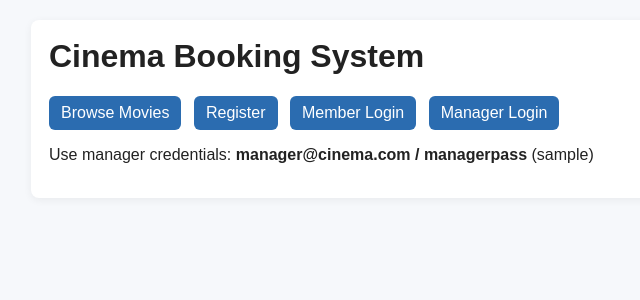
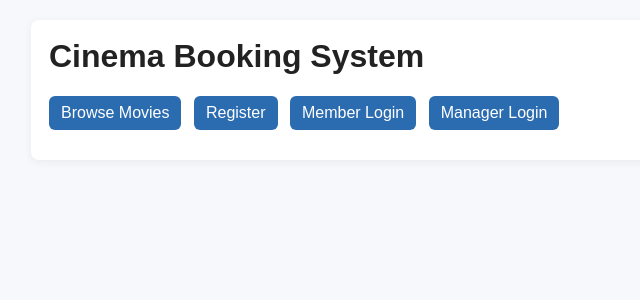
Before and after one commit to FarhanRafid382/CinemaBookingSystemFinal, a PHP site: page / in a window 1280 px wide. Shown: the top 300 px of the page, without its empty margins (91-731 px from the left). Run offline with PHP 8.4, Linux system fonts and the light colour scheme.

Commit message:
index.php

```diff
--- a/cinemalast/index.php
+++ b/cinemalast/index.php
@@ -23,8 +23,6 @@ session_start();
       <a href="profile.php">Profile</a> |
       <a href="logout.php">Logout</a></p>
   <?php endif; ?>
-
-  <p>Use manager credentials: <strong>manager@cinema.com / managerpass</strong> (sample)</p>
 </div>
 </body>
 </html>
```
